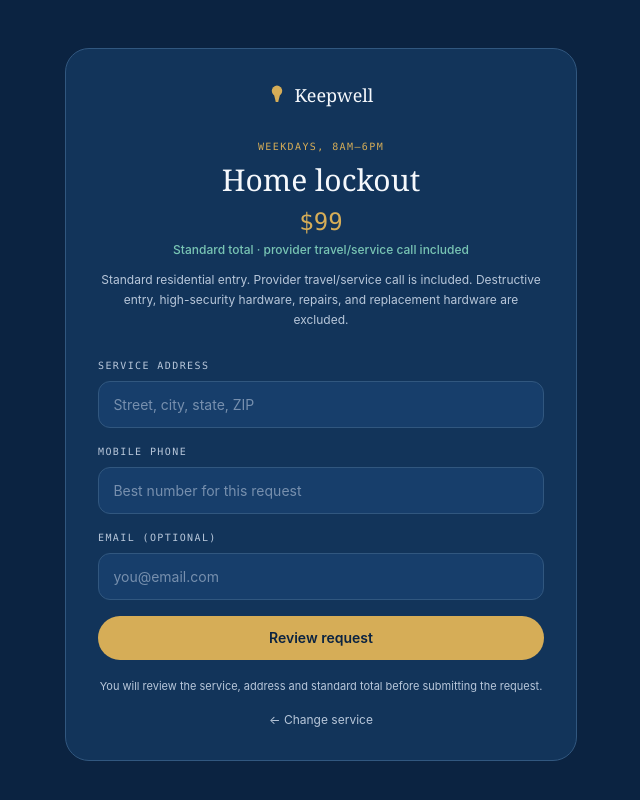
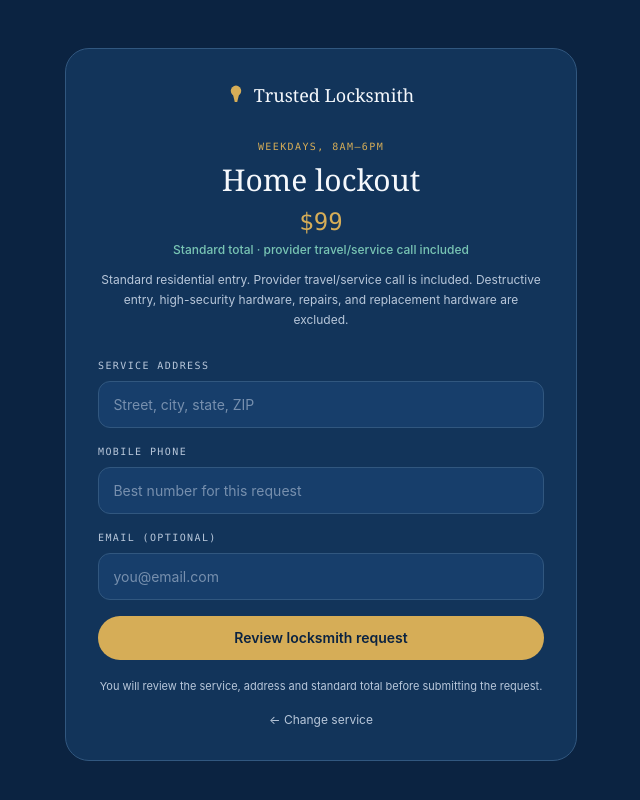
Before and after one commit to unikmo/Keepwell, a Next.js app: page /book/details in a window 1280 px wide. Shown: the top 800 px of the page, without its empty margins (319-959 px from the left). Built offline with nearby package versions, Linux system fonts and the light colour scheme; no server answers.

Commit message:
Rebrand locksmith request details

```diff
--- a/src/app/book/details/page.tsx
+++ b/src/app/book/details/page.tsx
@@ -3,7 +3,7 @@ import Link from "next/link";
 import { Keyhole } from "@/components/Keyhole";
 import { defaultServiceForJobType, formatServicePrice, getServiceMenuItem } from "@/lib/service-menu";
 
-export const metadata: Metadata = { title: "Service request details", robots: { index: false } };
+export const metadata: Metadata = { title: "Locksmith request details", robots: { index: false } };
 
 export default async function BookDetailsPage({
   searchParams,
@@ -18,7 +18,7 @@ export default async function BookDetailsPage({
       <div className="w-full max-w-lg rounded-3xl border border-line bg-surface p-6 sm:p-8">
         <div className="text-center">
           <Link href="/" className="inline-flex items-center gap-2.5 font-display text-lg font-medium text-parchment">
-            <Keyhole className="h-5 w-4 text-brass" />Keepwell
+            <Keyhole className="h-5 w-4 text-brass" />Trusted Locksmith
           </Link>
           <div className="mt-7 font-mono text-[10px] uppercase tracking-[0.14em] text-brass">{service.timing}</div>
           <h1 className="mt-2 font-display text-3xl font-medium text-parchment">{service.title}</h1>
@@ -38,7 +38,7 @@ export default async function BookDetailsPage({
           <Field label="Email (optional)">
             <input type="email" name="email" autoComplete="email" placeholder="you@email.com" className="input" />
           </Field>
-          <button type="submit" className="w-full rounded-full bg-brass px-5 py-3 text-sm font-semibold text-ink">Review request</button>
+          <button type="submit" className="w-full rounded-full bg-brass px-5 py-3 text-sm font-semibold text-ink">Review locksmith request</button>
         </form>
         <p className="mt-4 text-center text-[11px] leading-5 text-parchment-dim">You will review the service, address and standard total before submitting the request.</p>
         <p className="mt-4 text-center text-xs text-parchment-dim"><Link href="/book" className="hover:text-parchment">← Change service</Link></p>
```
